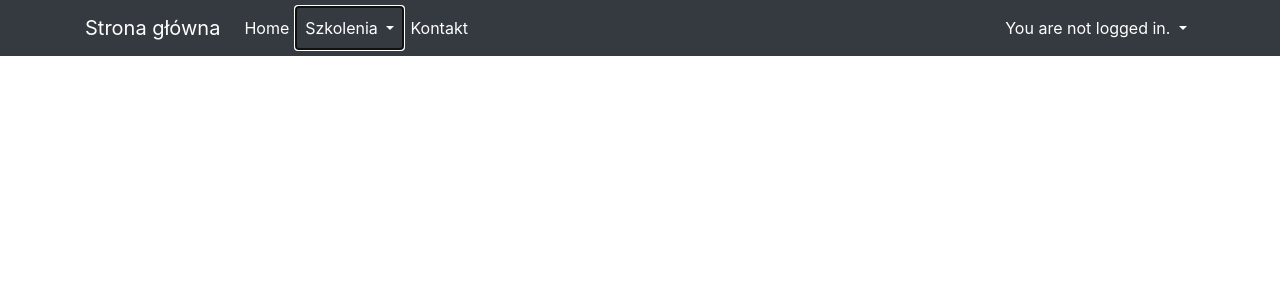
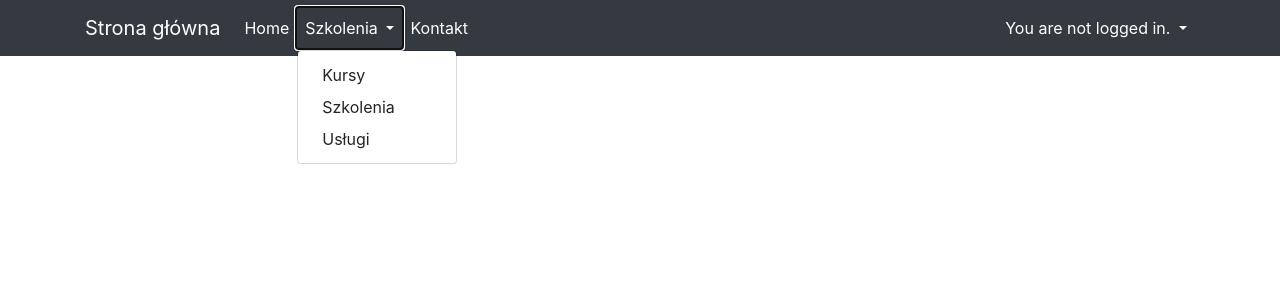
Before and after one commit to MarcinH91/Bhp_project, a Django app: page /accounts/login/ in a window 1280 px wide, after a click on "Szkolenia". Shown: the top 300 px of the page. Run offline with Django 3.2, Linux system fonts and the light colour scheme; some libraries are stand-ins or nearby versions.

Commit message:
base.html modified

```diff
--- a/Bhp_project/templates/base.html
+++ b/Bhp_project/templates/base.html
@@ -23,10 +23,15 @@
                 <a class="nav-item nav-link active" href="/">
                     Home
                 </a>
-                <div class="nav-item dropdown">
+                <div class="nav-item dropdown dropdown-menu-center">
                     <a class="nav-link active dropdown-toggle" href="#" data-toggle="dropdown">
                         Szkolenia
                     </a>
+                    <div class="dropdown-menu">
+                        <a class="dropdown-item" href="{% url 'core:product_courses' %}">Kursy</a>
+                        <a class="dropdown-item" href="{% url 'core:product_trainings' %}">Szkolenia</a>
+                        <a class="dropdown-item" href="{% url 'core:product_services' %}">Usługi</a>
+                    </div>
                 </div>
                 <a class="nav-item nav-link active" href="/">
                     Kontakt
@@ -50,7 +55,7 @@
                     <a class="nav-link active dropdown-toggle" href="#" data-toggle="dropdown">
                         You are not logged in.
                     </a>
-                    <div class="dropdown-menu dropdown-menu-right">
+                    <div class="dropdown-menu">
                         <a class="dropdown-item text-right" href="{% url 'accounts:login' %}">Login</a>
                         <a class="dropdown-item text-right" href="{% url 'accounts:sign_up' %}">Sign Up!</a>
                     </div>
```
